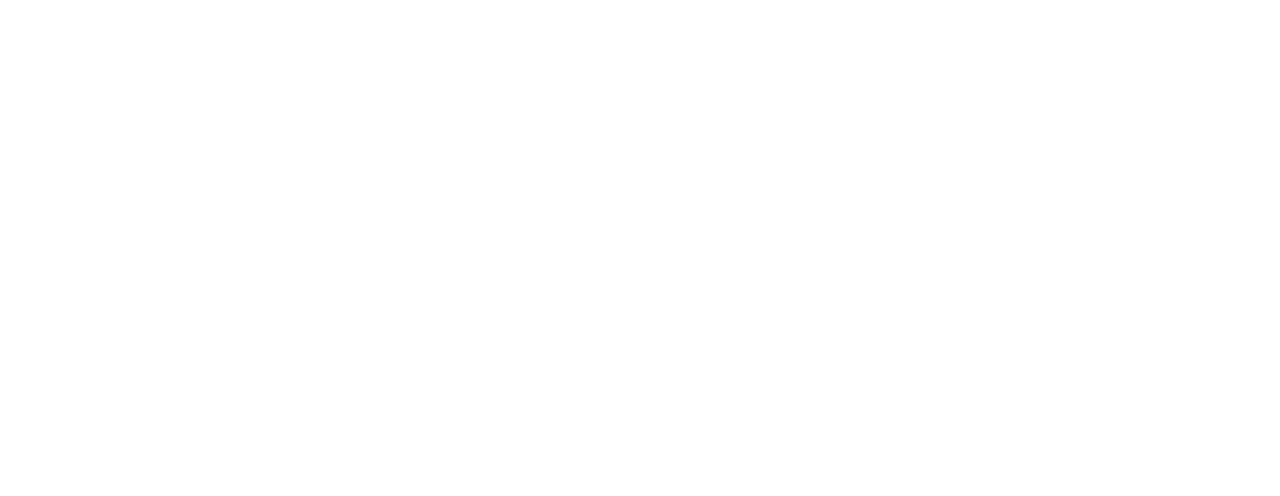
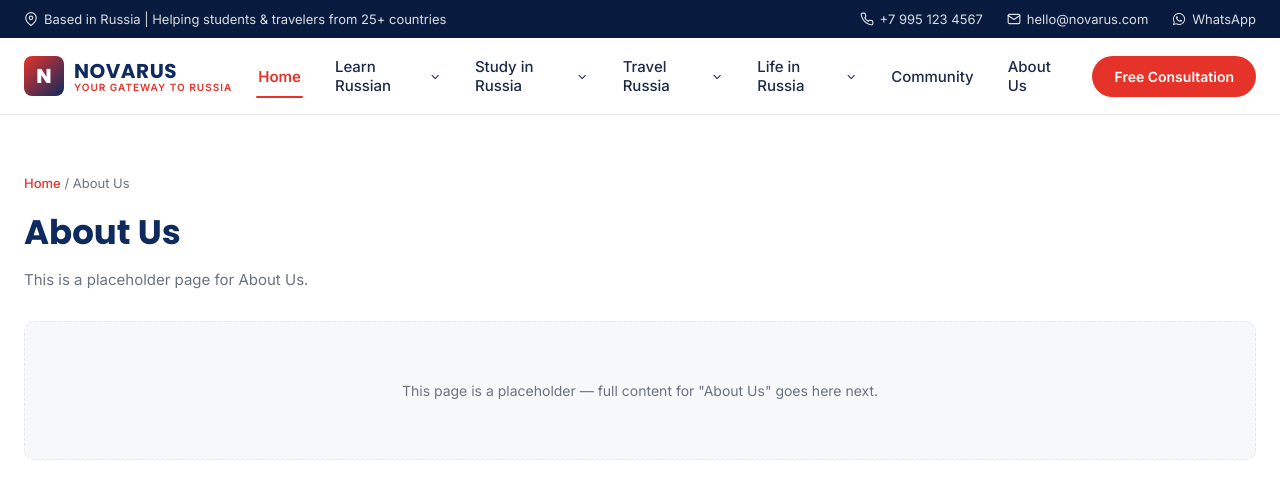
Before and after one commit to mohsinkhan994/novarus, a React (Vite) app: page /about-us in a window 1280 px wide. Before the commit this address had no page. Shown: the top 496 px of the page. Built offline with nearby package versions, Linux system fonts and the light colour scheme.

Commit message:
added dummy routing

```diff
--- a/src/App.jsx
+++ b/src/App.jsx
@@ -33,6 +33,87 @@ function App() {
                     />
                 }
             />
+            <Route
+                path="/free-tools"
+                element={
+                    <ServicePage
+                        title="Free Tools"
+                        description="This is a placeholder page for Free Tools."
+                    />
+                }
+            />
+            <Route
+                path="/blog"
+                element={
+                    <ServicePage
+                        title="Blog"
+                        description="This is a placeholder page for the Blog."
+                    />
+                }
+            />
+            <Route
+                path="/community"
+                element={
+                    <ServicePage
+                        title="Community"
+                        description="This is a placeholder page for the Community."
+                    />
+                }
+            />
+            <Route
+                path="/success-stories"
+                element={
+                    <ServicePage
+                        title="Success Stories"
+                        description="This is a placeholder page for Success Stories."
+                    />
+                }
+            />
+            <Route
+                path="/life-in-russia"
+                element={
+                    <ServicePage
+                        title="Life in Russia"
+                        description="This is a placeholder page for Life in Russia."
+                    />
+                }
+            />
+            <Route
+                path="/about-us"
+                element={
+                    <ServicePage
+                        title="About Us"
+                        description="This is a placeholder page for About Us."
+                    />
+                }
+            />
+            <Route
+                path="/russian-level-test"
+                element={
+                    <ServicePage
+                        title="Russian Level Test"
+                        description="This is a placeholder page for the Russian Level Test."
+                    />
+                }
+            />
+            <Route
+                path="/study-cost-calculator"
+                element={
+                    <ServicePage
+                        title="Study Cost Calculator"
+                        description="This is a placeholder page for the Study Cost Calculator."
+                    />
+                }
+            />
+            <Route
+                path="/find-your-city"
+                element={
+                    <ServicePage
+                        title="Find Your City"
+                        description="This is a placeholder page for Find Your City."
+                    />
+                }
+            />
         </Routes>
     )
 }
--- a/src/components/Freetools.jsx
+++ b/src/components/Freetools.jsx
@@ -1,6 +1,7 @@
 import { FiArrowRight } from 'react-icons/fi'
 import { PiGaugeBold, PiCalculatorBold, PiMapTrifoldBold } from 'react-icons/pi'
 import './Freetools.css'
+import { Link } from 'react-router-dom'
 
 const tools = [
     {
@@ -10,6 +11,7 @@ const tools = [
         title: 'Russian Level Test',
         subtitle: 'Check your Russian level',
         cta: 'Start Test',
+        href: '/russian-level-test',
     },
     {
         id: 'cost-calculator',
@@ -18,6 +20,7 @@ const tools = [
         title: 'Study Cost Calculator',
         subtitle: 'Estimate your expenses',
         cta: 'Calculate',
+        href: '/study-cost-calculator',
     },
     {
         id: 'find-city',
@@ -26,6 +29,7 @@ const tools = [
         title: 'Find Your City',
         subtitle: 'Best cities for you in Russia',
         cta: 'Find Now',
+        href: '/find-your-city',
     },
 ]
 
@@ -43,9 +47,9 @@ function FreeTools() {
                         <div className="tool-row-text">
                             <h4>{tool.title}</h4>
                             <p>{tool.subtitle}</p>
-                            <button className="tool-cta">
+                            <Link to={tool.href} className="tool-cta">
                                 {tool.cta} <FiArrowRight />
-                            </button>
+                            </Link>
                         </div>
                     </div>
                 ))}
--- a/src/components/Inforow.jsx
+++ b/src/components/Inforow.jsx
@@ -1,5 +1,5 @@
 import Journey from './Journey'
-import FreeTools from './FreeTools'
+import Freetools from './Freetools'
 import WhyRussia from './WhyRussia'
 import './Inforow.css'
 
@@ -11,7 +11,7 @@ function InfoRow() {
         <section className="info-row">
             <div className="container info-row-grid">
                 <Journey />
-                <FreeTools />
+                <Freetools />
                 <WhyRussia />
             </div>
         </section>
--- a/src/components/Navbar.jsx
+++ b/src/components/Navbar.jsx
@@ -9,15 +9,16 @@ import {
 } from 'react-icons/fi'
 import { FaWhatsapp } from 'react-icons/fa'
 import './Navbar.css'
+import { Link } from 'react-router-dom'
 
 const navLinks = [
-  { label: 'Home', href: '#home' },
-  { label: 'Learn Russian', href: '#learn-russian', hasDropdown: true },
-  { label: 'Study in Russia', href: '#study-in-russia', hasDropdown: true },
-  { label: 'Travel Russia', href: '#travel-russia', hasDropdown: true },
-  { label: 'Life in Russia', href: '#life-in-russia', hasDropdown: true },
-  { label: 'Community', href: '#community' },
-  { label: 'About Us', href: '#about-us' },
+  { label: 'Home', href: '/' },
+  { label: 'Learn Russian', href: '/learn-russian', hasDropdown: true },
+  { label: 'Study in Russia', href: '/study-in-russia', hasDropdown: true },
+  { label: 'Travel Russia', href: '/travel-russia', hasDropdown: true },
+  { label: 'Life in Russia', href: '/life-in-russia', hasDropdown: true },
+  { label: 'Community', href: '/community' },
+  { label: 'About Us', href: '/about-us' },
 ]
 
 function Navbar() {
@@ -60,20 +61,20 @@ function Navbar() {
       {/* Main nav */}
       <div className="main-nav">
         <div className="container main-nav-inner">
-          <a href="#home" className="logo">
+          <Link to="/" className="logo">
             <span className="logo-mark">N</span>
             <span className="logo-text">
               <span className="logo-title">NOVARUS</span>
               <span className="logo-subtitle">YOUR GATEWAY TO RUSSIA</span>
             </span>
-          </a>
+          </Link>
 
           <nav className={`nav-links ${mobileOpen ? 'open' : ''}`}>
             <ul>
               {navLinks.map((link) => (
                 <li key={link.label}>
-                  <a
-                    href={link.href}
+                  <Link
+                    to={link.href}
                     className={`nav-link ${
                       activeLink === link.label ? 'active' : ''
                     }`}
@@ -84,7 +85,7 @@ function Navbar() {
                   >
                     {link.label}
                     {link.hasDropdown && <FiChevronDown className="chevron" />}
-                  </a>
+                  </Link>
                 </li>
               ))}
             </ul>
```
